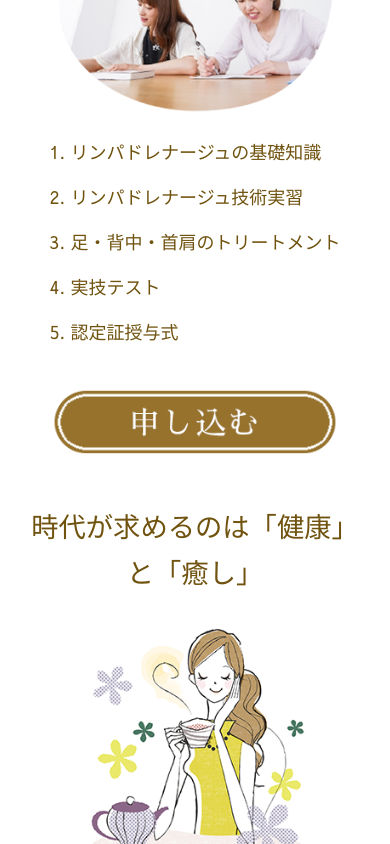
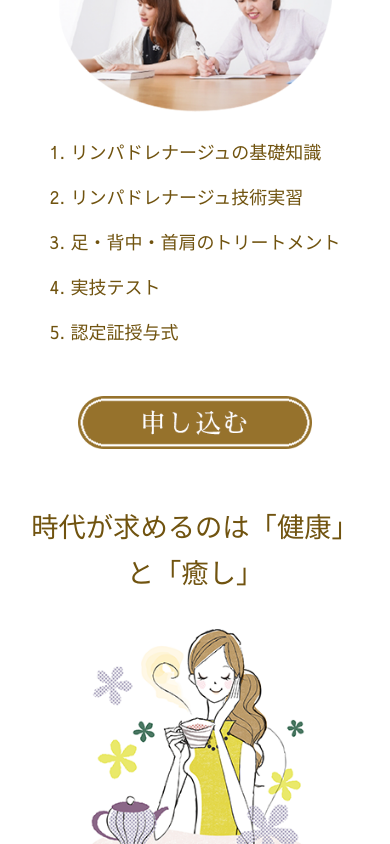
Before and after one commit to kawakuboE/Massagelp, a plain HTML site: page index.html in a window 390 px wide. In both pictures the pointer is over the element 195 px from the left and 1727 px from the top of the page. Shown: the part 1305-2149 px from the top of the page. Drawn offline with Linux system fonts and the light colour scheme; a web font is replaced by a local one.

Commit message:
Add files via upload

```diff
--- a/assets/css/style.css
+++ b/assets/css/style.css
@@ -305,6 +305,10 @@ ol{
         width: 60vw;
     }
 
+    .apply:hover{
+        transform: none;
+    }
+
 }
 
 /* healthhealing */
```
